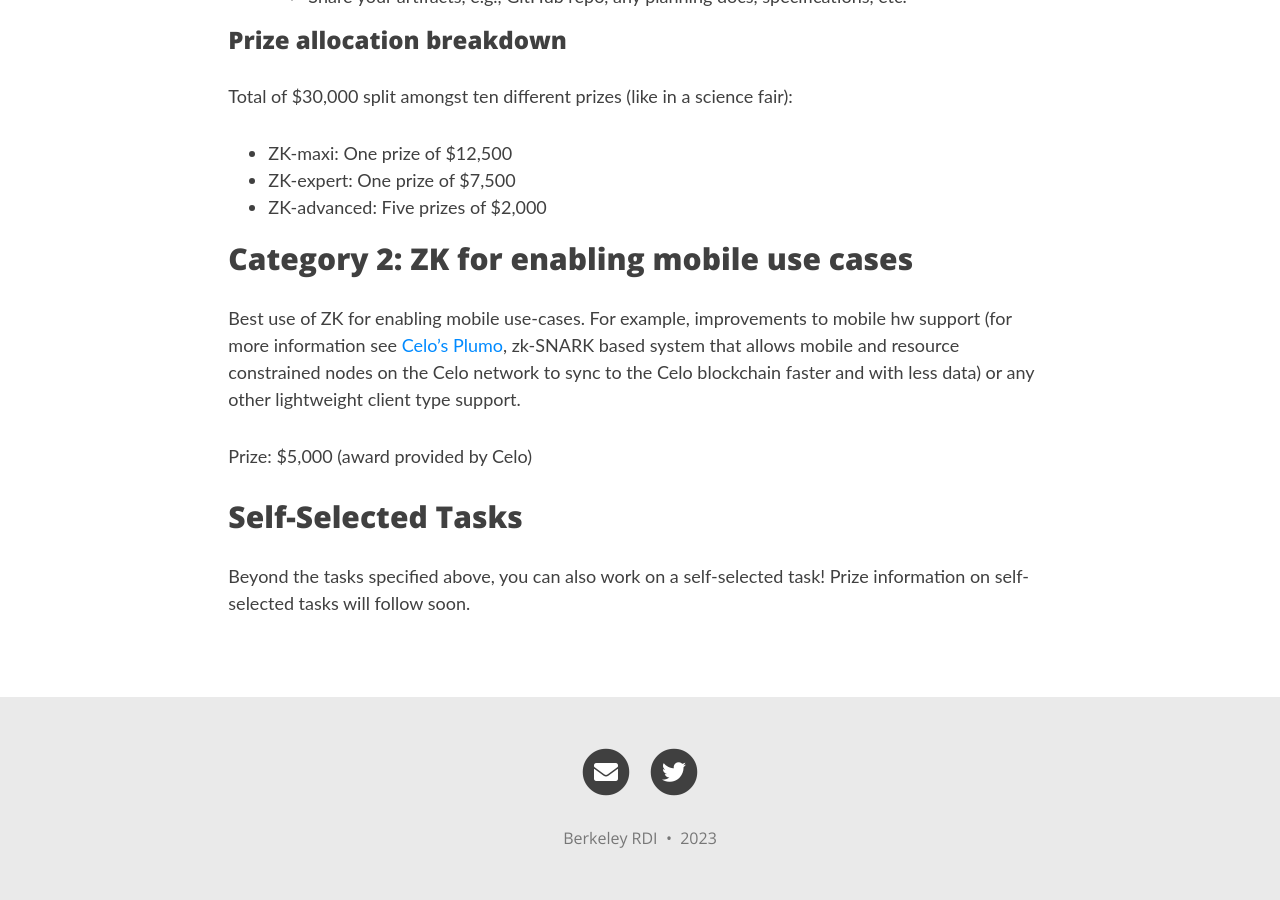
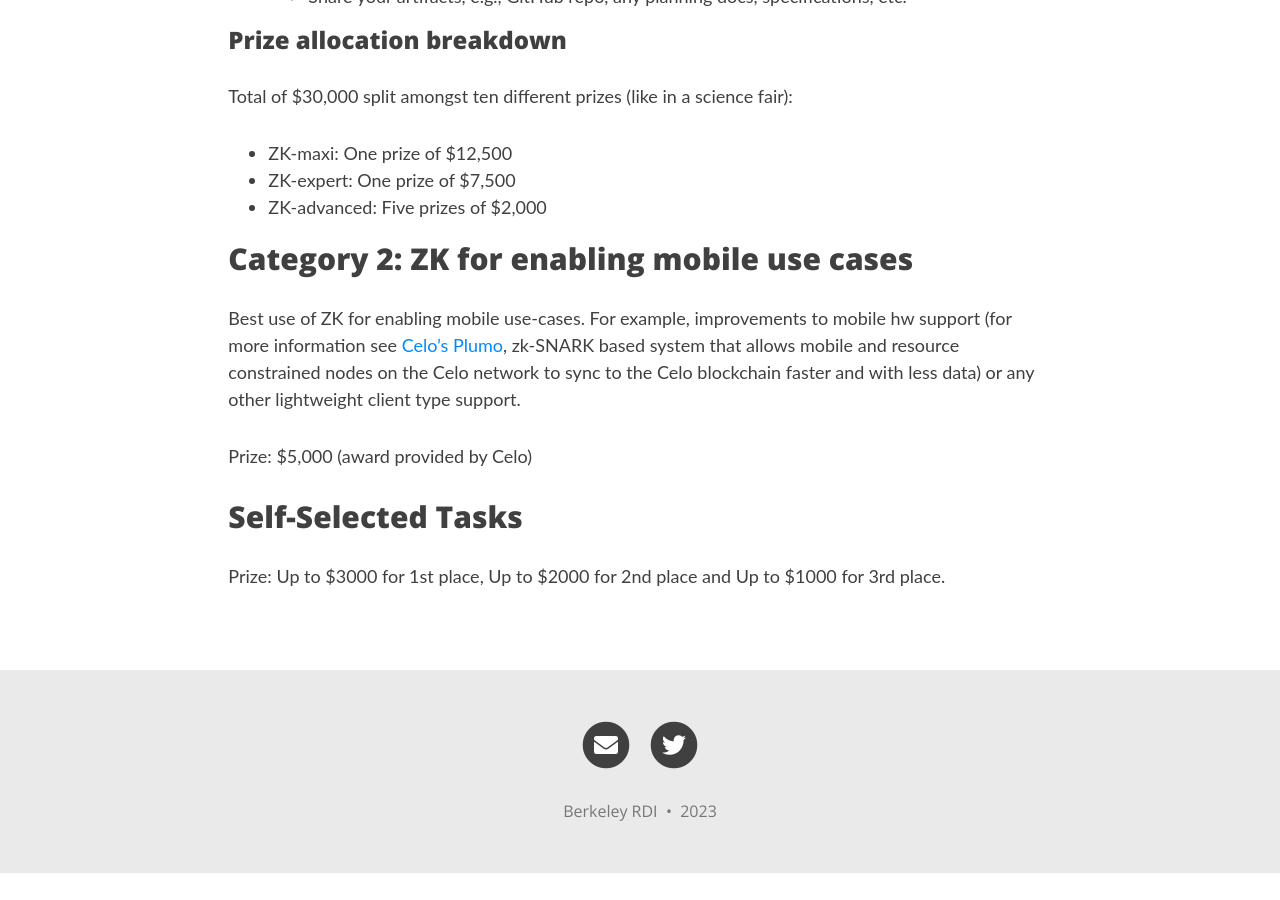
Before and after one commit to rdi-berkeley/zkp-web3-hackathon, a Jekyll site: the page built from _tracks/zk_application_track.md, in a window 1280 px wide and 900 px high, scrolled down 785 px. Built offline with Jekyll 4.4.1, drawn with Linux system fonts in a browser that asks for light colours; nearby versions of some CDN libraries; comment, search, counter and statistics services are not loaded; after the commit the page ends 1658 px from its top, so only the background shows below that.

Commit message:
prize application track

```diff
--- a/_tracks/zk_application_track.md
+++ b/_tracks/zk_application_track.md
@@ -56,5 +56,5 @@ date: 2020-01-04 14:40:45
    Self-Selected Tasks
 </h2>
 <p>
-   Beyond the tasks specified above, you can also work on a self-selected task! Prize information on self-selected tasks will follow soon.
+   Prize: Up to $3000 for 1st place, Up to $2000 for 2nd place and Up to $1000 for 3rd place.
 </p>
```
